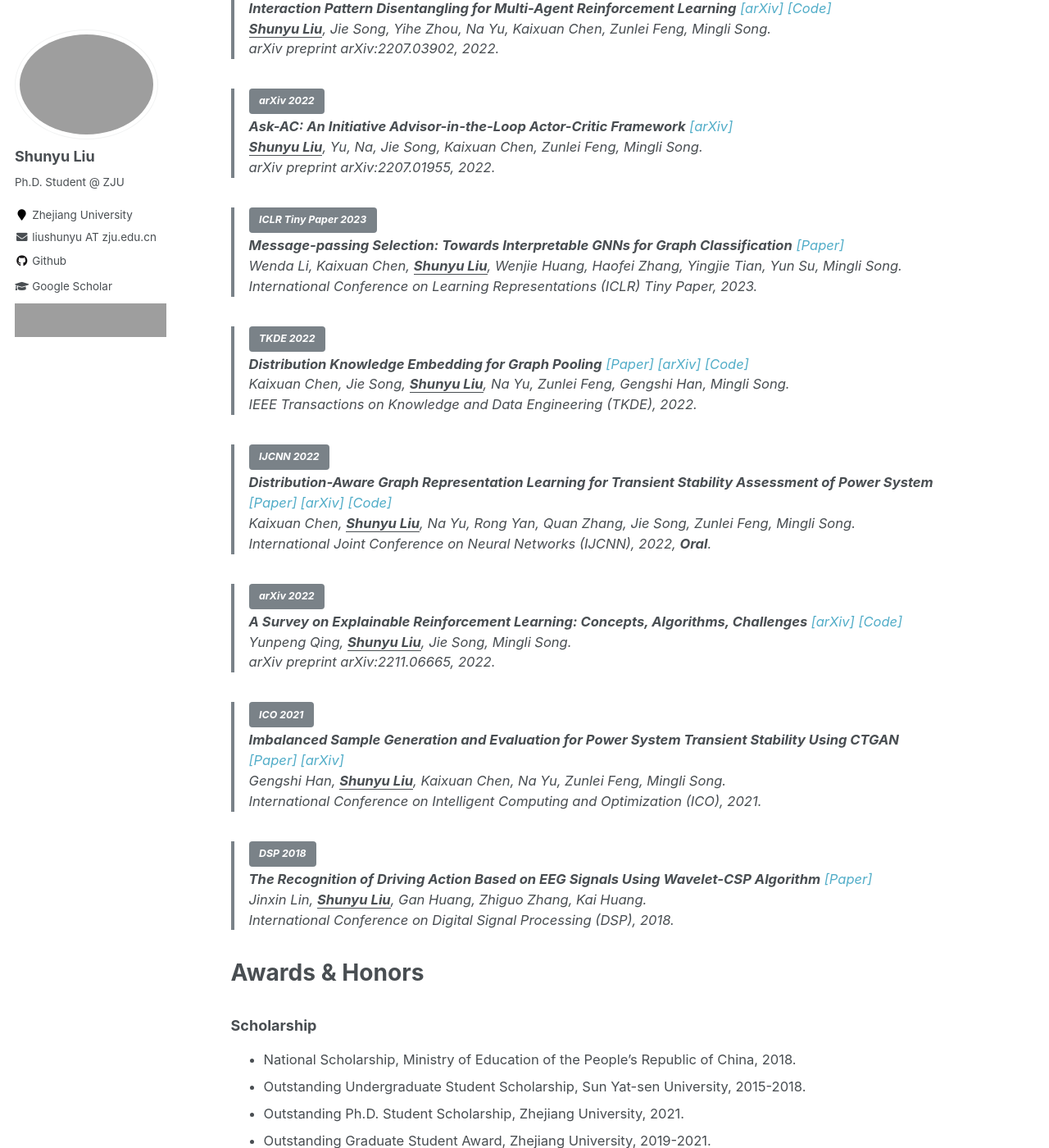
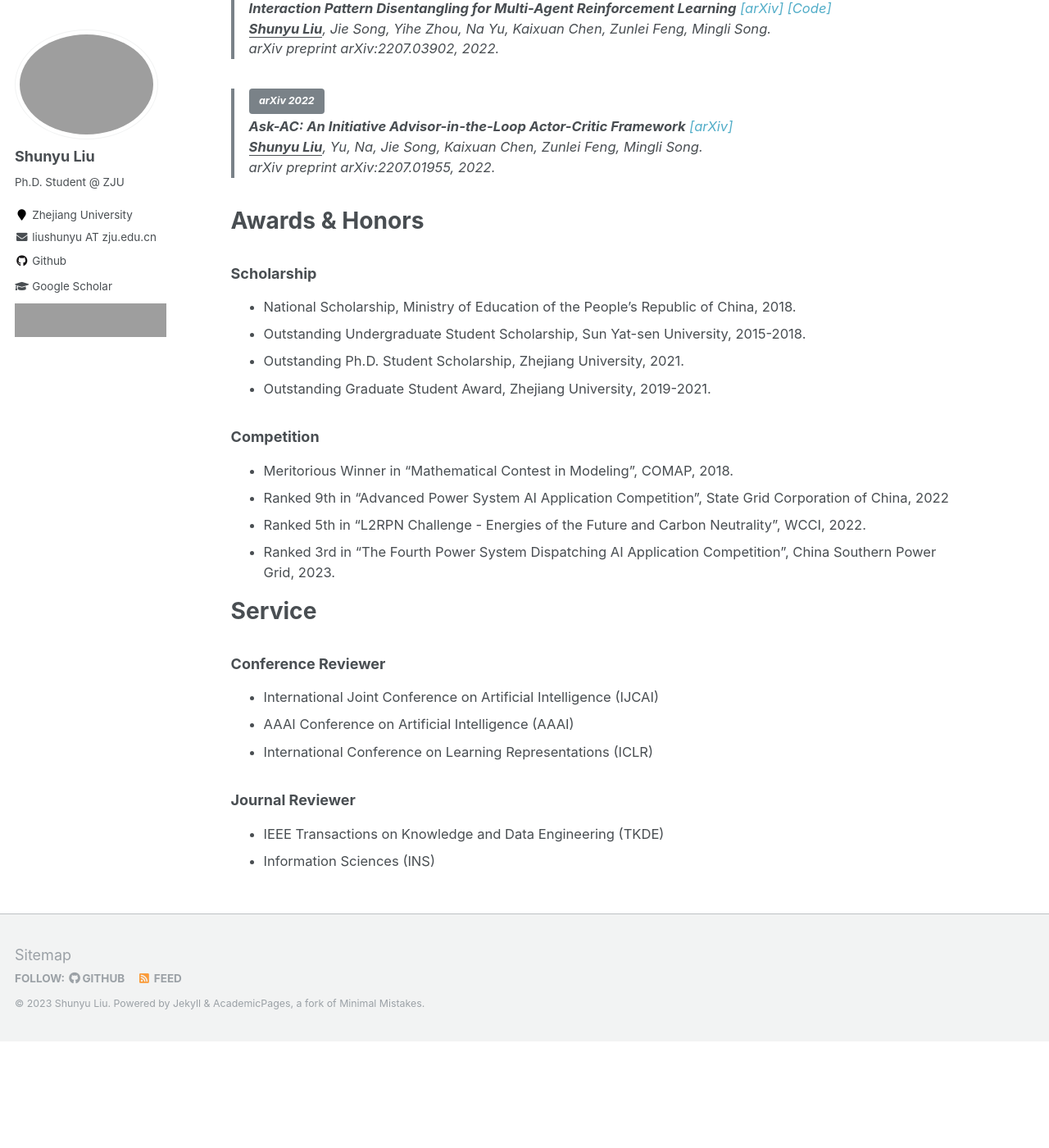
Before and after one commit to liushunyu/liushunyu.github.io, a Jekyll site: the page built from _pages/about.md, in a window 1280 px wide and 1400 px high, scrolled down 651 px. Shown: the whole window at 82% size. Built offline with Jekyll 4.4.1, drawn with Linux system fonts in a browser that asks for light colours; after the commit the page ends 1921 px from its top, so only the background shows below that; grey boxes are pictures that could not be loaded.

Commit message:
Update about.md

```diff
--- a/_pages/about.md
+++ b/_pages/about.md
@@ -33,36 +33,6 @@ Selected Publications
   > **<u>Shunyu Liu</u>**, Yu, Na, Jie Song, Kaixuan Chen, Zunlei Feng, Mingli Song.\\
   > arXiv preprint arXiv:2207.01955, 2022.
 
-> **ICLR Tiny Paper 2023**{: .btn} \\
-> **Message-passing Selection: Towards Interpretable GNNs for Graph Classification** [[Paper]](https://openreview.net/pdf?id=99Go96dla5y) \\
-  > Wenda Li, Kaixuan Chen, **<u>Shunyu Liu</u>**, Wenjie Huang, Haofei Zhang, Yingjie Tian, Yun Su, Mingli Song.\\
-  > International Conference on Learning Representations (ICLR) Tiny Paper, 2023.
-
-> **TKDE 2022**{: .btn} \\
-> **Distribution Knowledge Embedding for Graph Pooling** [[Paper]](https://ieeexplore.ieee.org/abstract/document/9896198/) [[arXiv]](https://arxiv.org/abs/2109.14333) [[Code]](https://github.com/chenchkx/DKEPool) \\
-  > Kaixuan Chen, Jie Song, **<u>Shunyu Liu</u>**, Na Yu, Zunlei Feng, Gengshi Han, Mingli Song.\\
-  > IEEE Transactions on Knowledge and Data Engineering (TKDE), 2022.
-
-> **IJCNN 2022**{: .btn} \\
-> **Distribution-Aware Graph Representation Learning for Transient Stability Assessment of Power System** [[Paper]](https://ieeexplore.ieee.org/abstract/document/9892854/) [[arXiv]](https://arxiv.org/abs/2205.06576) [[Code]](https://github.com/chenchkx/DKEPool-TSA) \\
-  > Kaixuan Chen, **<u>Shunyu Liu</u>**, Na Yu, Rong Yan, Quan Zhang, Jie Song, Zunlei Feng, Mingli Song.\\
-  > International Joint Conference on Neural Networks (IJCNN), 2022, **Oral**.
-
-> **arXiv 2022**{: .btn} \\
-> **A Survey on Explainable Reinforcement Learning: Concepts, Algorithms, Challenges** [[arXiv]](https://arxiv.org/abs/2211.06665) [[Code]](https://github.com/Plankson/awesome-explainable-reinforcement-learning) \\
-  > Yunpeng Qing, **<u>Shunyu Liu</u>**, Jie Song, Mingli Song. \\
-  > arXiv preprint arXiv:2211.06665, 2022.
-
-> **ICO 2021**{: .btn} \\
-> **Imbalanced Sample Generation and Evaluation for Power System Transient Stability Using CTGAN** [[Paper]](https://link.springer.com/chapter/10.1007/978-3-030-93247-3_55) [[arXiv]](https://arxiv.org/abs/2112.08836) \\
-  > Gengshi Han, **<u>Shunyu Liu</u>**, Kaixuan Chen, Na Yu, Zunlei Feng, Mingli Song.\\
-  > International Conference on Intelligent Computing and Optimization (ICO), 2021.
-
-> **DSP 2018**{: .btn} \\
-> **The Recognition of Driving Action Based on EEG Signals Using Wavelet-CSP Algorithm** [[Paper]](https://ieeexplore.ieee.org/abstract/document/8631540/)  \\
-  > Jinxin Lin, **<u>Shunyu Liu</u>**, Gan Huang, Zhiguo Zhang, Kai Huang.\\
-  > International Conference on Digital Signal Processing (DSP), 2018.
-
 Awards & Honors
 ======
 
```
